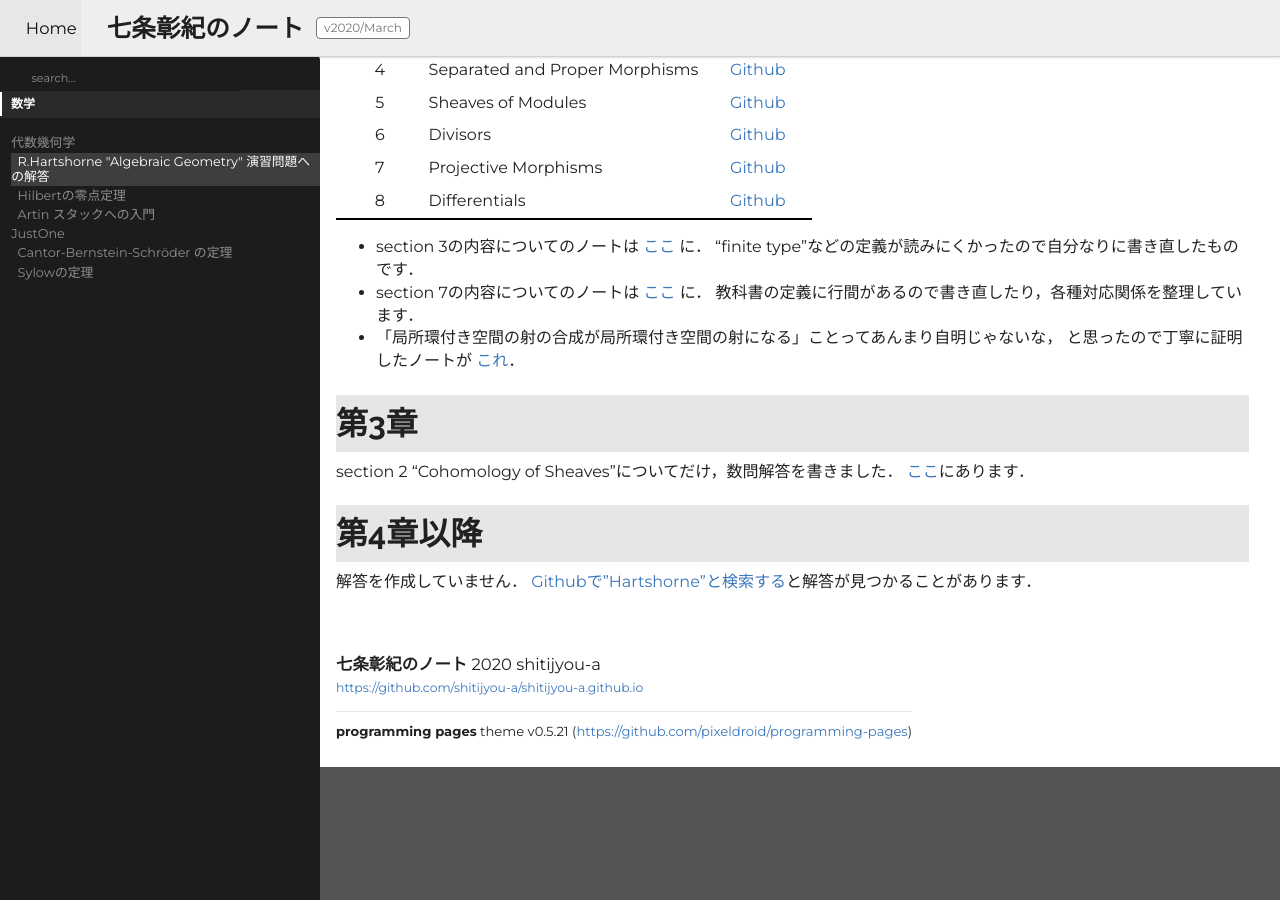
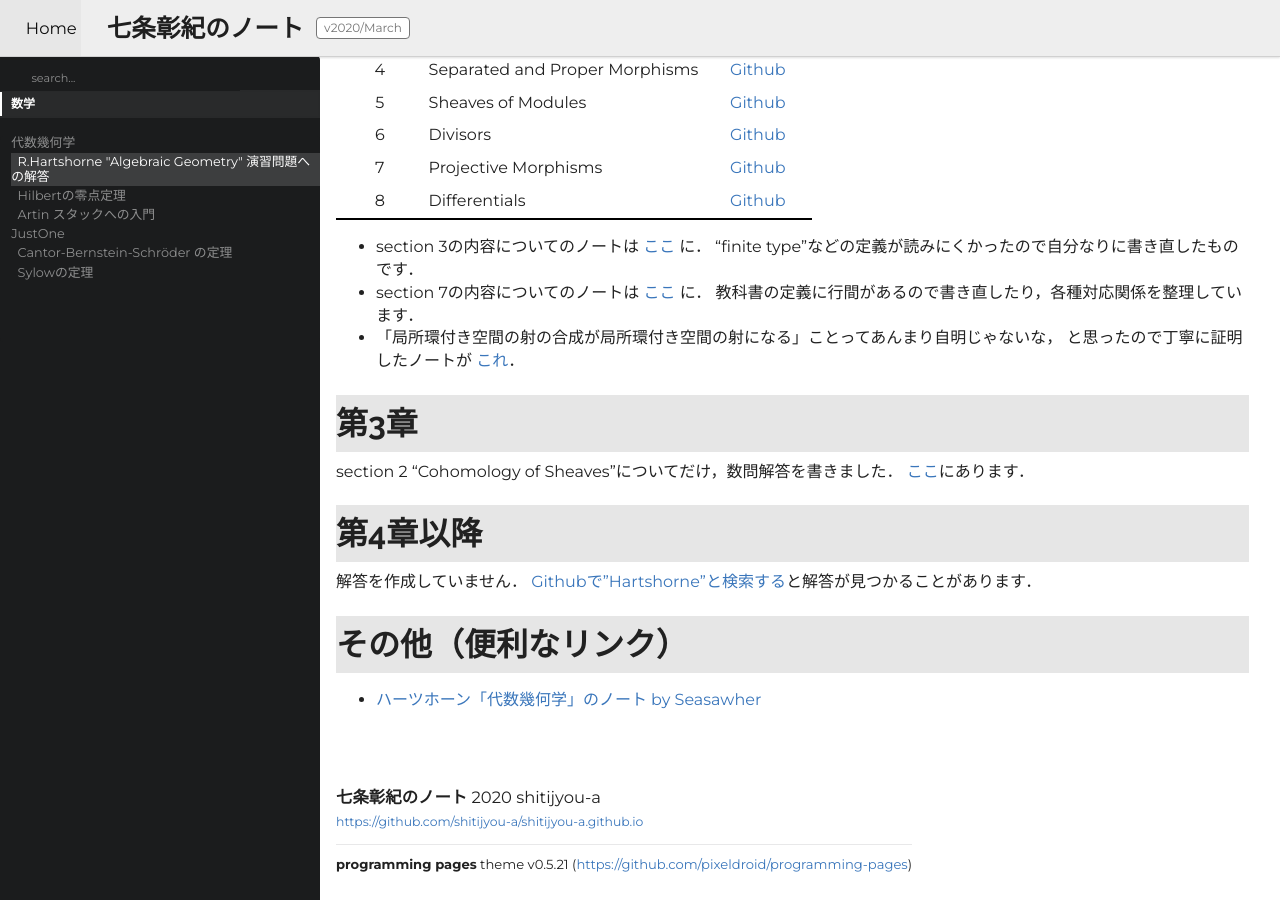
Before and after one commit to shitijyou-a/shitijyou-a.github.io, a Jekyll site: the page built from _math/alg-geo/har-ag-solutions.md, in a window 1280 px wide and 900 px high, scrolled down 1073 px. Built offline with Jekyll 4.4.1, drawn with Linux system fonts in a browser that asks for light colours.

Commit message:
見つけたリンクを追記

```diff
--- a/_math/alg-geo/har-ag-solutions.md
+++ b/_math/alg-geo/har-ag-solutions.md
@@ -82,3 +82,6 @@ section 2 "Cohomology of Sheaves"についてだけ，数問解答を書きま
 # 第4章以降
 解答を作成していません．
 [Githubで"Hartshorne"と検索する](https://github.com/search?p=1&q=hartshorne&type=Repositories)と解答が見つかることがあります．
+
+# その他（便利なリンク）
+- [ハーツホーン「代数幾何学」のノート by Seasawher](https://github.com/Seasawher/hartshorne)
```
